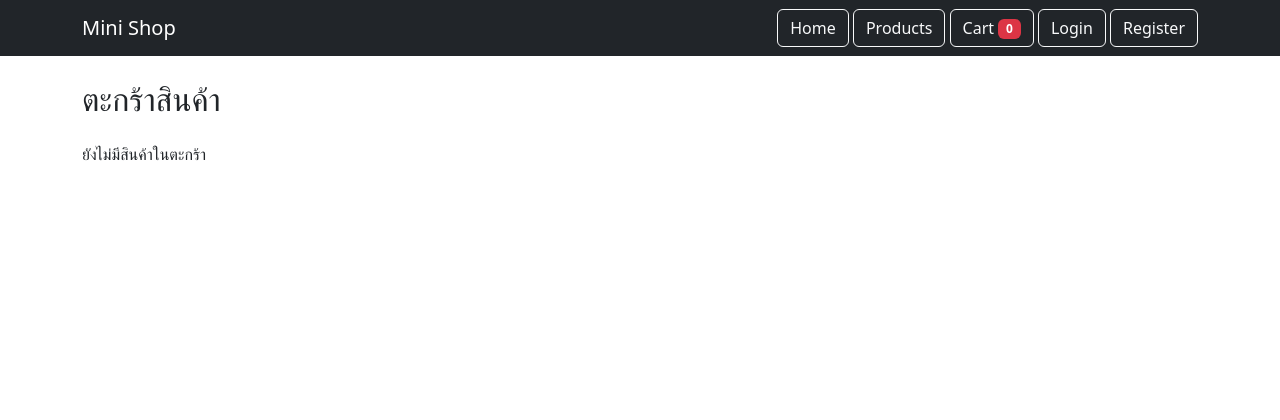
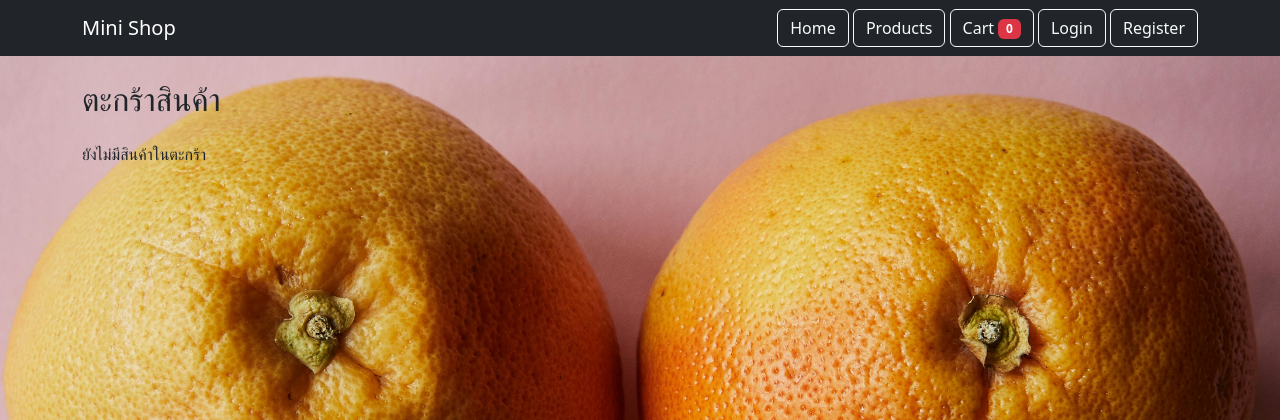
Before and after one commit to WIN18953/mini_shop, a Flask app: page /cart in a window 1280 px wide. Shown: the top 420 px of the page. Run offline with Flask 3, Linux system fonts and the light colour scheme.

Commit message:
Edit base

```diff
--- a/templates/base.html
+++ b/templates/base.html
@@ -3,8 +3,13 @@
 <head>
     <title>Mini Shop</title>
     <link href="https://cdn.jsdelivr.net/npm/bootstrap@5.3.2/dist/css/bootstrap.min.css" rel="stylesheet">
-</head>
-<body>
+<style>
+body {
+    background: url("{{ url_for('static', filename='images/pexels-laker-6156965.jpg') }}")
+    no-repeat center center fixed;
+    background-size: cover;
+}
+</style>
 
 <nav class="navbar navbar-expand-lg navbar-dark bg-dark">
   <div class="container">
```
